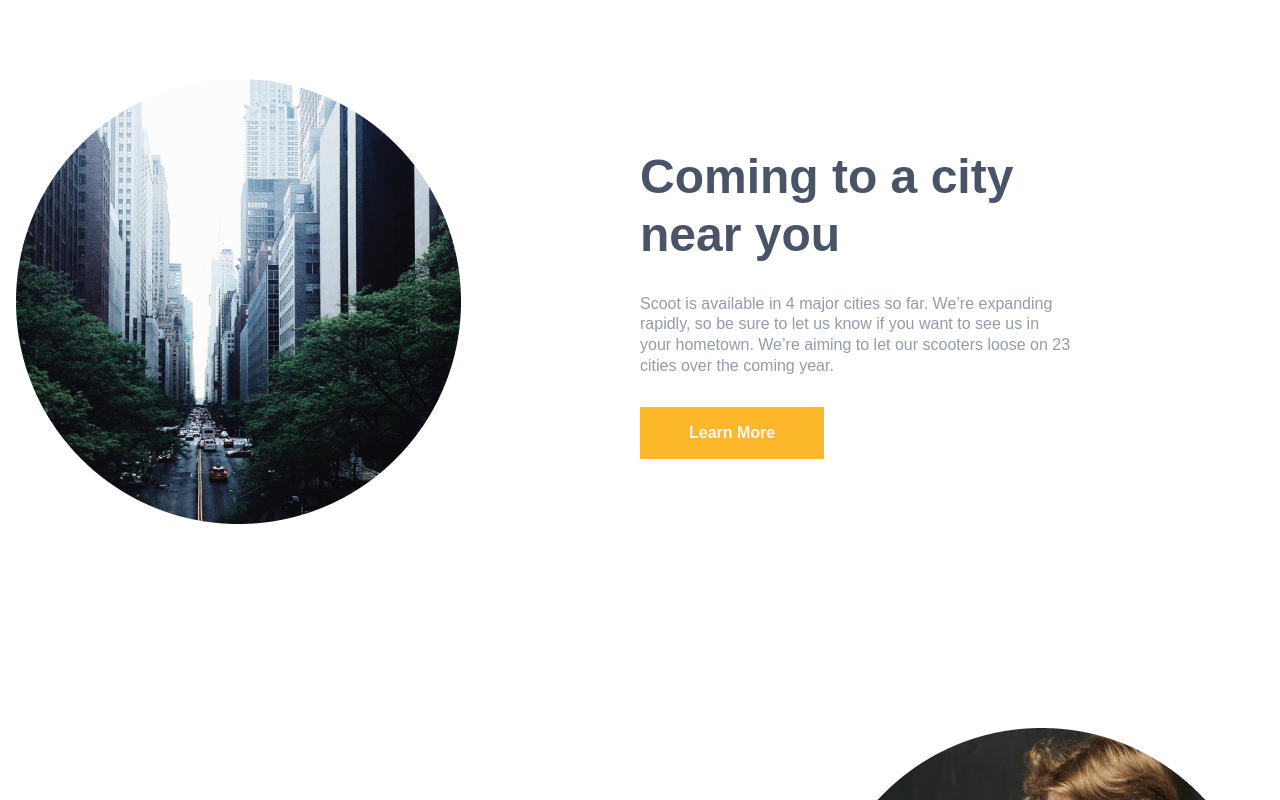
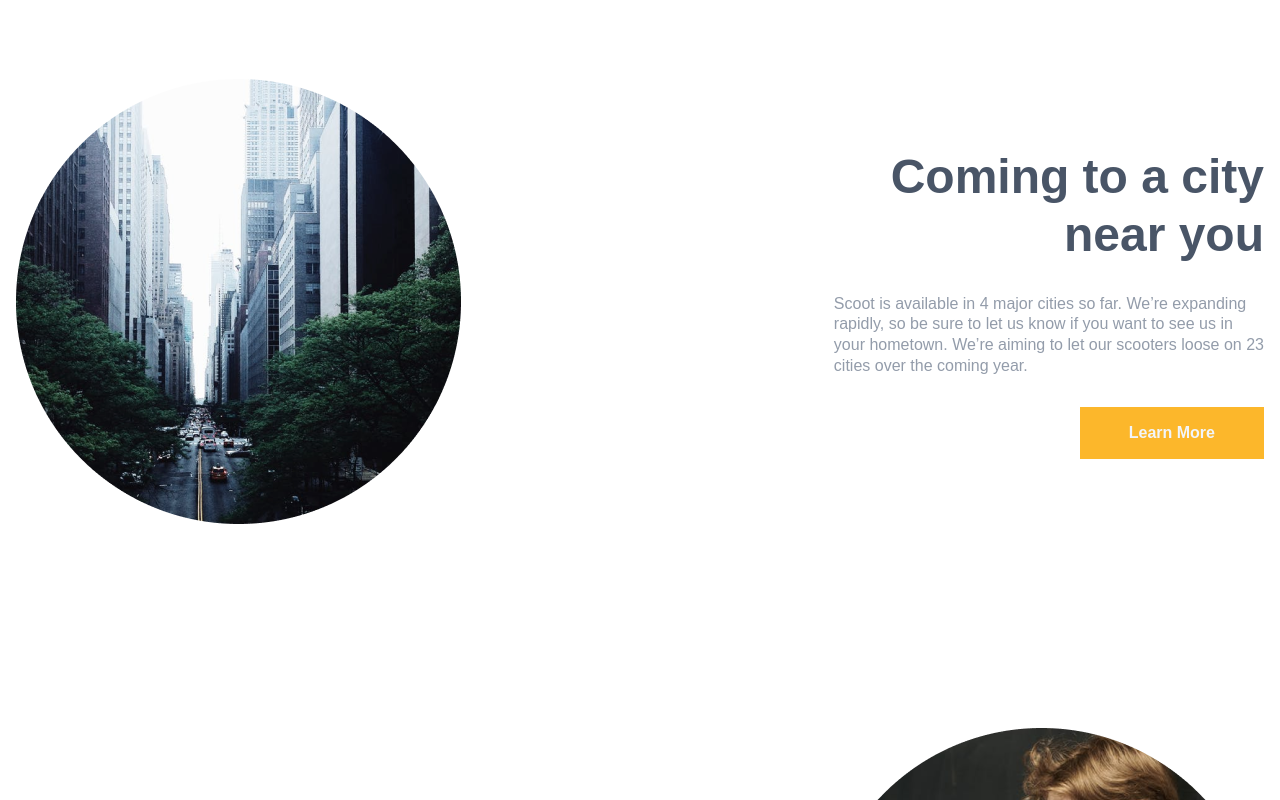
Before and after one commit to Dawood-Ahmed19/ScootIn-, a React (Vite) app: page /Home in a window 1280 px wide. Shown: the part 2000-2800 px from the top of the page. Built offline with nearby package versions, Linux system fonts and the light colour scheme.

Commit message:
Feat: Fixed Responsiveness

```diff
--- a/src/App.css
+++ b/src/App.css
@@ -42,19 +42,19 @@ h1 {
 
 h2 {
   cursor: default;
-  font-size: clamp(1.88rem, calc(1.48rem + 1.96vw), 3rem);
+  font-size: clamp(1.56rem, calc(1.06rem + 2.5vw), 3rem);
   font-family: var(--spacemono-font);
 }
 
 h3 {
   cursor: default;
-  font-size: 40px;
+  font-size: clamp(1.5rem, calc(1.15rem + 1.74vw), 2.5rem);
   font-family: var(--spacemono-font);
 }
 
 h4 {
   cursor: default;
-  font-size: 24px;
+  font-size: clamp(1.13rem, calc(0.99rem + 0.65vw), 1.5rem);
   font-family: var(--spacemono-font);
 }
 /* Buttons */
@@ -127,10 +127,12 @@ header {
 
 .active {
   font-weight: 900 !important;
+  color: var(--yellow-color) !important;
 }
 
 .nav--list > li > a:hover {
   font-weight: 900 !important;
+  color: var(--yellow-color);
 }
 
 /* Home Page */
@@ -182,7 +184,7 @@ header {
 .details > p {
   position: relative;
   color: var(--snow-white);
-  font-size: 1rem;
+  font-size: clamp(0.5rem, calc(0.33rem + 0.87vw), 1rem);
   text-align: justify;
   font-family: var(--LexendDeca-font);
   font-weight: 400;
@@ -273,9 +275,18 @@ section.cards--section {
   line-height: 1.2;
 }
 
+.col2-sec2 {
+  text-align: right;
+}
+
+.sec-two {
+  display: flex;
+  justify-content: flex-end;
+}
+
 .usage--details > p {
   color: var(--dim-gray);
-  font-size: 1rem;
+  font-size: clamp(0.5rem, calc(0.33rem + 0.87vw), 1rem);
   line-height: 1.3;
   font-family: var(--LexendDeca-font);
   text-align: justify;
@@ -283,6 +294,11 @@ section.cards--section {
 
 .colTwo {
   justify-self: end;
+}
+
+.colTwo img {
+  width: 100%;
+  height: auto;
 }
 
 .col1-sec2 {
@@ -371,4 +387,23 @@ section.cards--section {
   section.cards--section {
     padding-block-end: 15vh;
   }
+
+  .usage-content {
+    place-items: center !important;
+    grid-template: 1fr / 1fr;
+    gap: 50px;
+  }
+
+  .col2-sec2 {
+    text-align: left;
+  }
+  .colTwo {
+    justify-self: center;
+  }
+  .usageSection {
+    padding-block: 50px;
+  }
+  section.cards--section {
+    padding-block-end: 0;
+  }
 }
--- a/src/components/Home.jsx
+++ b/src/components/Home.jsx
@@ -92,7 +92,7 @@ const Home = () => {
                   Coming to a city <br /> near you
                 </h2>
               </div>
-              <div className="usage--details">
+              <div className="usage--details sec-two">
                 <p>
                   Scoot is available in 4 major cities so far. We’re expanding{" "}
                   <br />
@@ -140,6 +140,8 @@ const Home = () => {
           </div>
         </div>
       </section>
+
+      {/* SignUp */}
     </>
   );
 };
```
Also changed, not shown: src/assets/Images/signupBg.png (added).
